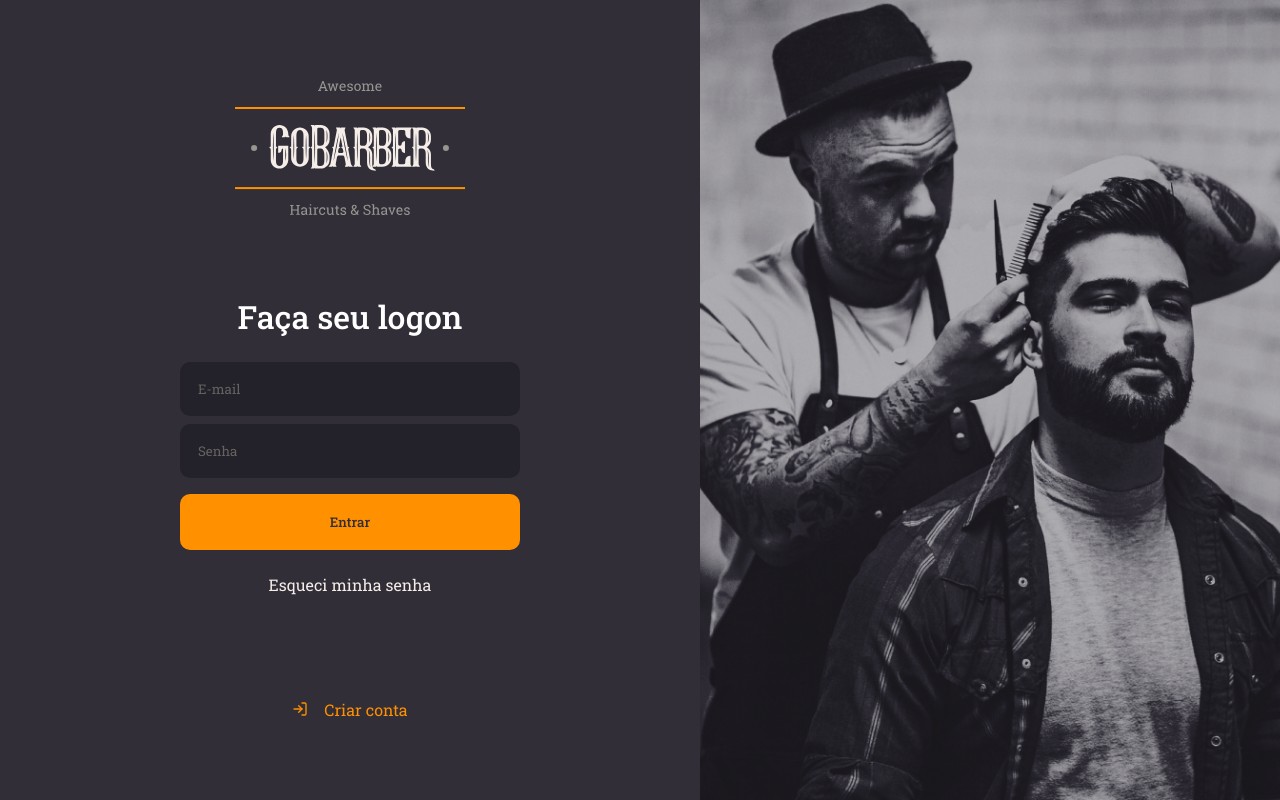
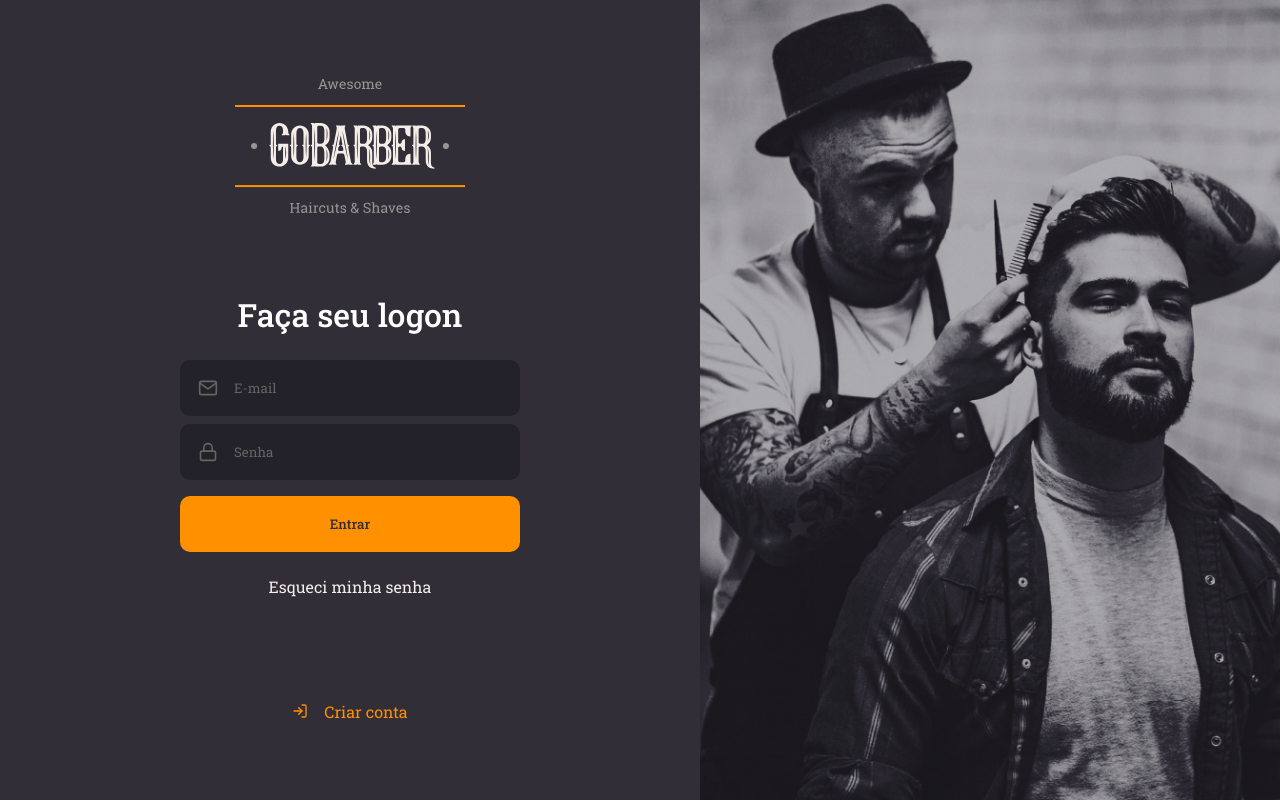
Before and after one commit to renancesarr/GoBarber-FontEnd-ReactJS, a React (Create React App) app in the folder gobarber-web/: page / in a window 1280 px wide. Built offline with nearby package versions, Linux system fonts and the light colour scheme.

Commit message:
isolando componentes

```diff
--- /dev/null
+++ b/gobarber-web/src/components/Button/index.tsx
@@ -0,0 +1,13 @@
+import React, { ButtonHTMLAttributes } from 'react';
+
+import { Container } from './style';
+
+type ButtonProps = ButtonHTMLAttributes<HTMLButtonElement>;
+
+const Button: React.FC<ButtonProps> = ({ children, ...rest }) => (
+  <Container type="button" {...rest}>
+    {children}
+  </Container>
+);
+
+export default Button;
--- /dev/null
+++ b/gobarber-web/src/components/Button/style.ts
@@ -0,0 +1,19 @@
+import styled from 'styled-components';
+import { shade } from 'polished';
+
+export const Container = styled.button`
+  margin-top: 16px;
+  height: 56px;
+  background: #ff9000;
+  border-radius: 10px;
+  padding: 0 16px;
+  color: #312e38;
+  width: 100%;
+  font-weight: 500;
+  border: none;
+  transition: background-color 0.2s;
+
+  &:hover {
+    background: ${shade(0.2, '#ff9000')};
+  }
+`;
--- /dev/null
+++ b/gobarber-web/src/components/Input/index.tsx
@@ -0,0 +1,17 @@
+import React, { InputHTMLAttributes } from 'react';
+import { IconBaseProps } from 'react-icons';
+import { Container } from './style';
+
+interface InputProps extends InputHTMLAttributes<HTMLInputElement> {
+  name: string;
+  icon?: React.ComponentType<IconBaseProps>;
+}
+
+const Input: React.FC<InputProps> = ({ icon: Icon, ...rest }) => (
+  <Container>
+    {Icon && <Icon size="20" />}
+    <input {...rest} />
+  </Container>
+);
+
+export default Input;
--- /dev/null
+++ b/gobarber-web/src/components/Input/style.ts
@@ -0,0 +1,31 @@
+import styled from 'styled-components';
+
+export const Container = styled.div`
+  background: #232129;
+  border-radius: 10px;
+  border: 2px solid #232129;
+  padding: 16px;
+  width: 100%;
+  color: #666360;
+
+  display: flex;
+  align-items: center;
+  input {
+    flex: 1;
+    background: transparent;
+    border: none;
+    color: #f4ede8;
+
+    &::placeholder {
+      color: #666360;
+    }
+  }
+
+  svg {
+    margin-right: 16px;
+  }
+
+  & + div {
+    margin-top: 8px;
+  }
+`;
--- a/gobarber-web/src/pages/SignIn/index.tsx
+++ b/gobarber-web/src/pages/SignIn/index.tsx
@@ -1,8 +1,10 @@
 import React from 'react';
-import { FiLogIn } from 'react-icons/fi';
+import { FiLogIn, FiMail, FiLock } from 'react-icons/fi';
 import { Container, Content, BackGround } from './style';
 
 import logoImg from '../../assets/logo.svg';
+import Input from '../../components/Input';
+import Button from '../../components/Button';
 
 const SignIn: React.FC = () => (
   <>
@@ -12,9 +14,14 @@
 
         <form>
           <h1> Faça seu logon</h1>
-          <input type="text" placeholder="E-mail" />
-          <input type="password" placeholder="Senha" />
-          <button type="submit">Entrar</button>
+          <Input name="email" icon={FiMail} type="text" placeholder="E-mail" />
+          <Input
+            name="password"
+            icon={FiLock}
+            type="password"
+            placeholder="Senha"
+          />
+          <Button type="submit">Entrar</Button>
           <a href="forgot">Esqueci minha senha</a>
         </form>
         <a href="criarconta">
--- a/gobarber-web/src/pages/SignIn/style.ts
+++ b/gobarber-web/src/pages/SignIn/style.ts
@@ -24,40 +24,6 @@
 
     h1 {
       margin-bottom: 24px;
-    }
-
-    input {
-      background: #232129;
-      border-radius: 10px;
-      border: 2px solid #232129;
-      padding: 16px;
-      width: 100%;
-      color: #f4ede8;
-
-      & + input {
-        margin-top: 8px;
-      }
-
-      &::placeholder {
-        color: #666360;
-      }
-    }
-
-    button {
-      margin-top: 16px;
-      height: 56px;
-      background: #ff9000;
-      border-radius: 10px;
-      padding: 0 16px;
-      color: #312e38;
-      width: 100%;
-      font-weight: 500;
-      border: none;
-      transition: background-color 0.2s;
-
-      &:hover {
-        background: ${shade(0.2, '#ff9000')};
-      }
     }
 
     a {
```
Also changed, not shown: gobarber-web/.eslintrc.json, 1 other file (tests, documents, lock files or other folders).
